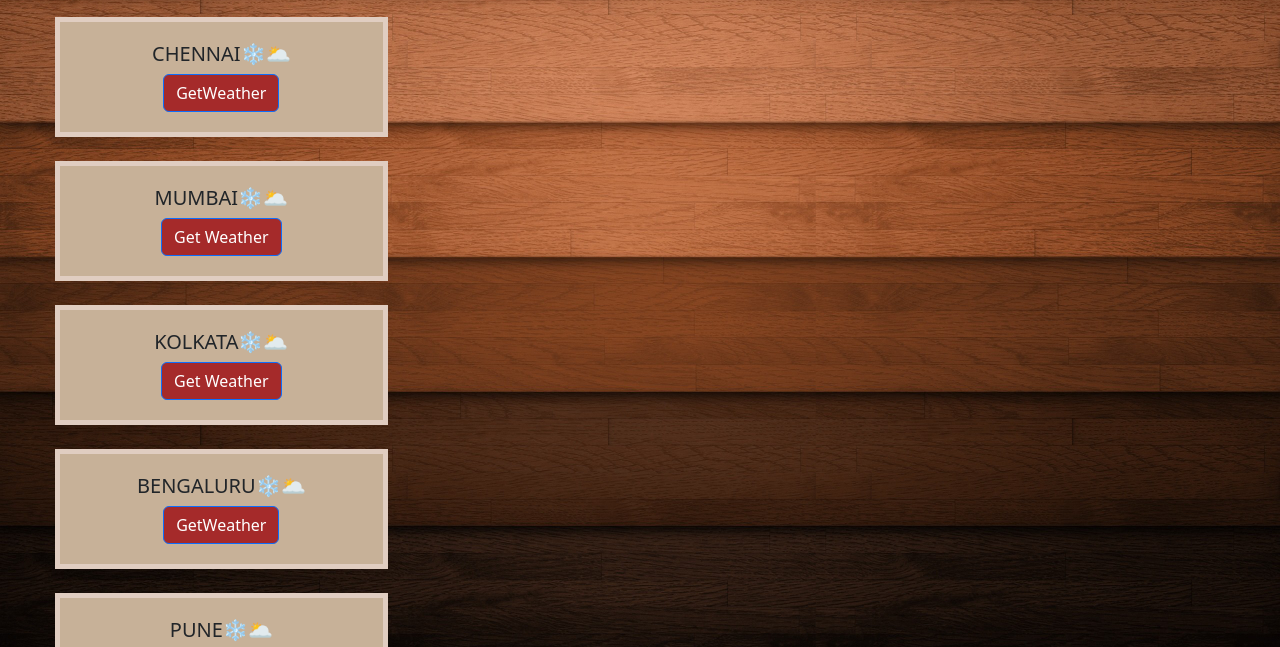
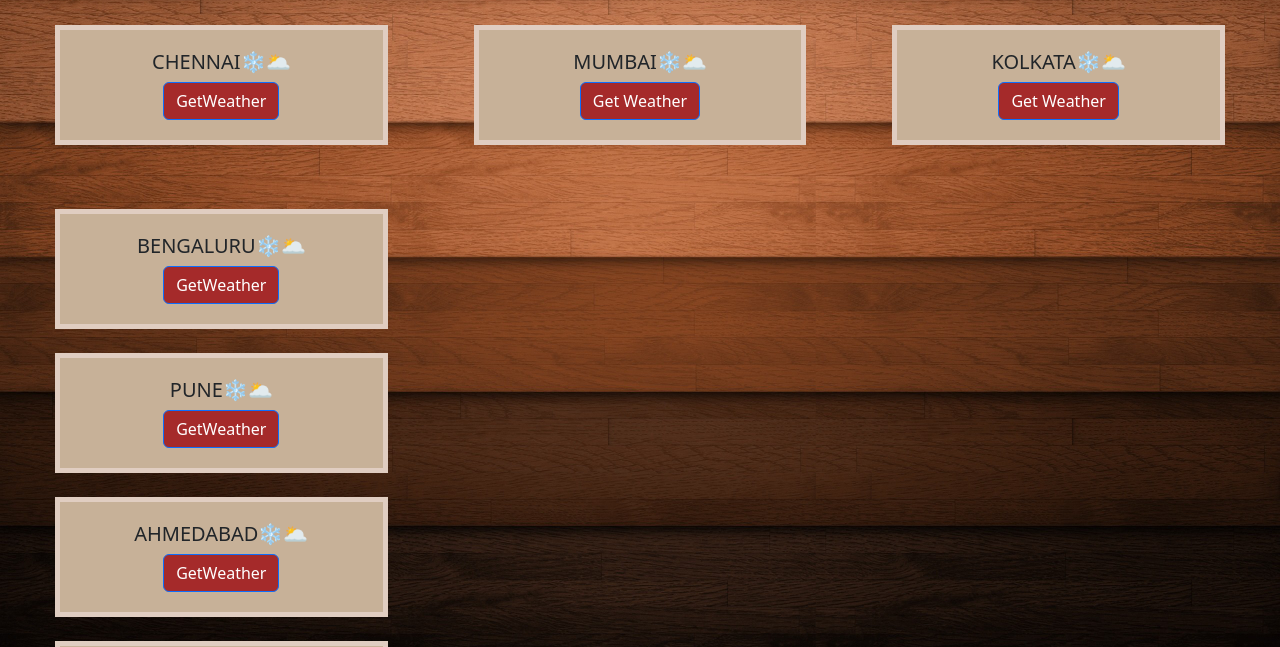
Before and after one commit to MAHESH-TS/weatherupdates, a website: page index.html in a window 1280 px wide. Shown: the part 143-790 px from the top of the page. Drawn offline with nearby package versions, Linux system fonts and the light colour scheme; files that its build step writes are made by us from their sources; files whose address does not match are found by name.

Commit message:
Update styles.css

```diff
--- a/assets/styles.css
+++ b/assets/styles.css
@@ -77,11 +77,12 @@ h1 {
     box-sizing: border-box;
    }
 
-.custom-row {
+.container-wrapper {
   display: flex;
   flex-wrap: wrap;
+  justify-content: space-between;
+}
 
-}
 
   .custom-mb {
     margin-bottom: 1.5rem;
```
